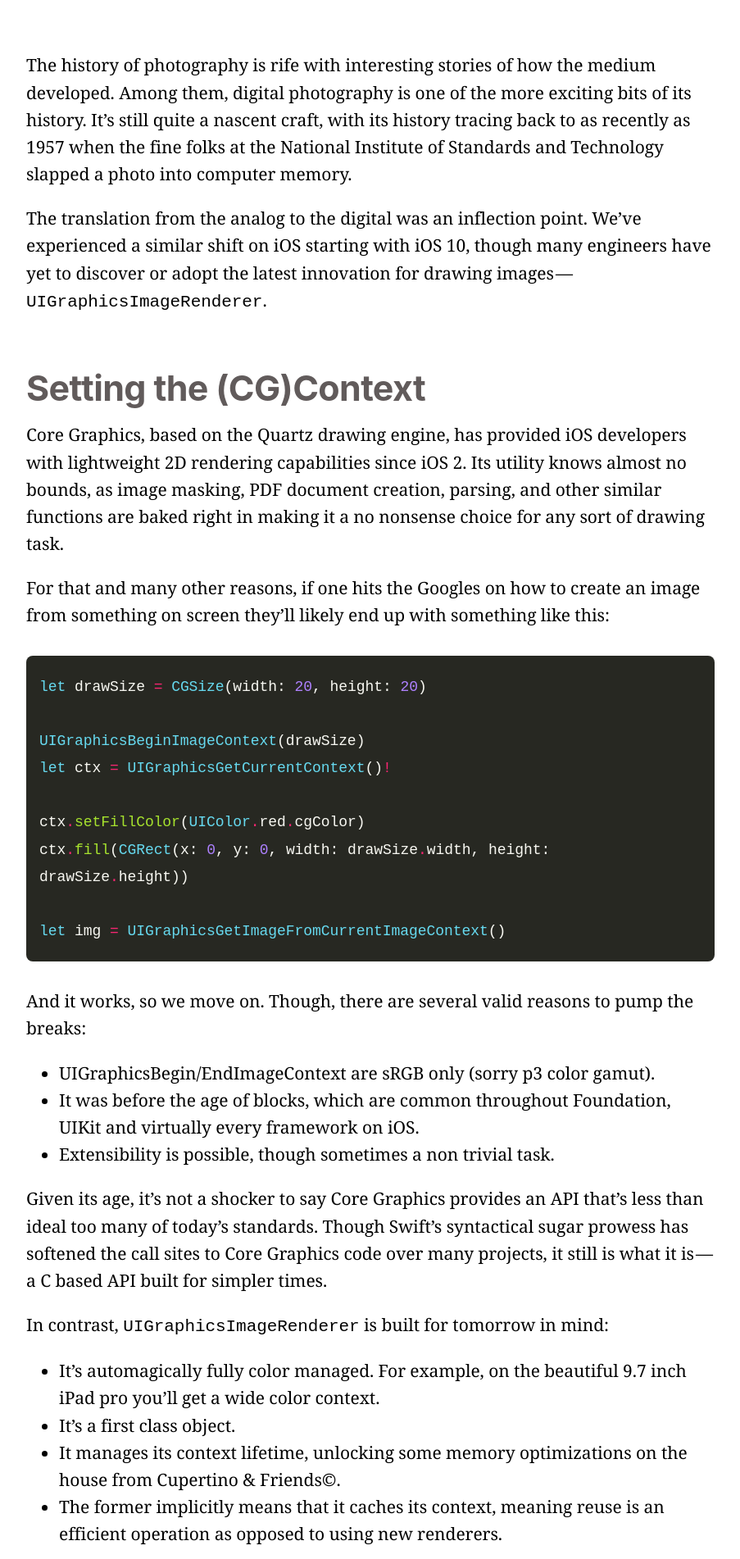
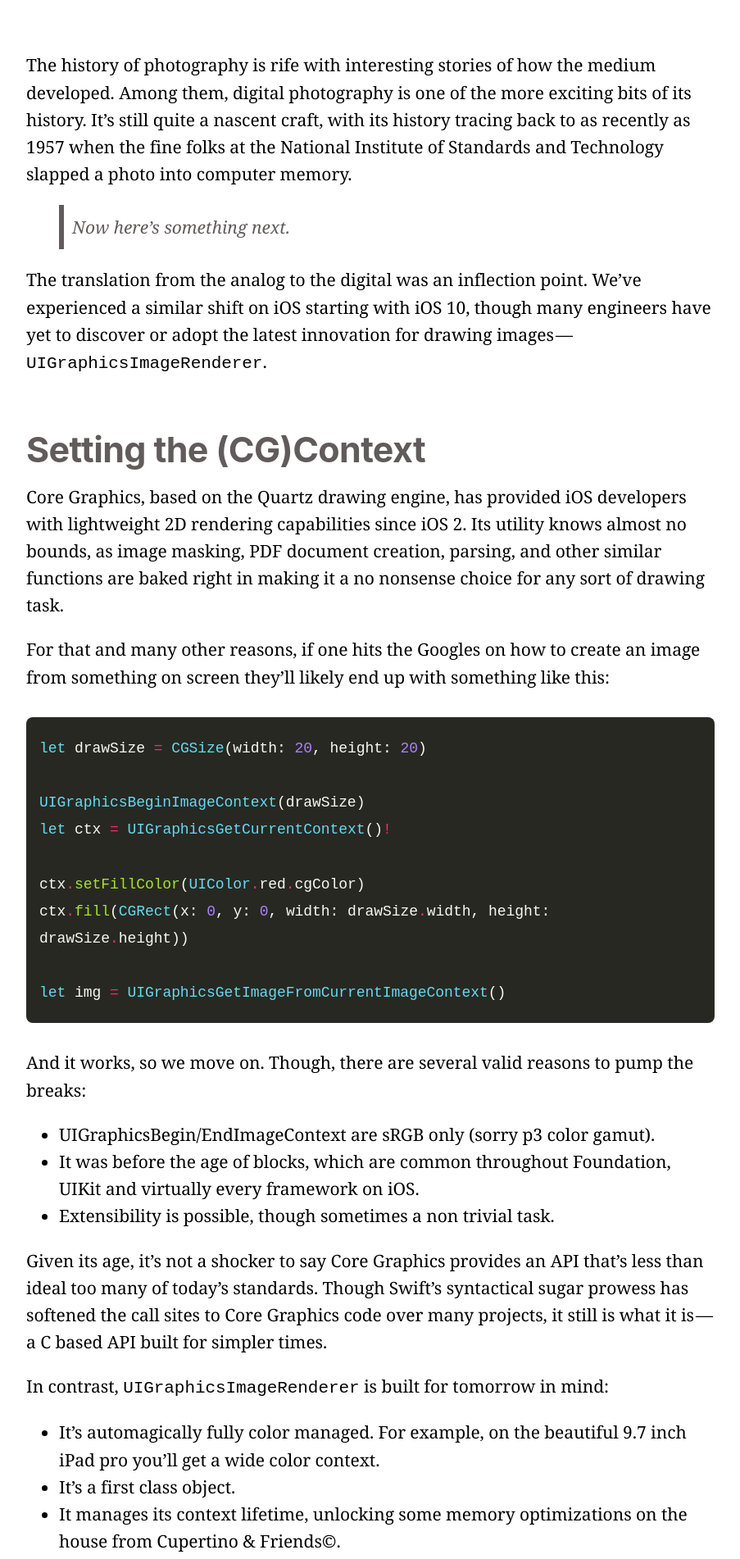
Before and after one commit to hassaan4584/Swiftjective-C, a Jekyll site: the page built from _posts/2018-08-01-uigraphicsimagerenderer.md, in a window 1280 px wide. Shown: the part 336-2238 px from the top of the page at 82% size, without its empty margins (188-1091 px from the left). Built offline with Jekyll 4.4.1, drawn with Linux system fonts in a browser that asks for light colours; comment, search, counter and statistics services are not loaded.

Commit message:
Blockquotes

```diff
--- a/_includes/head.html
+++ b/_includes/head.html
@@ -19,4 +19,6 @@
     {% feed_meta %}
     {% json_feed_meta %}
     {% seo %}
+    <meta name="twitter:title" content="{{ page.title }}"/>
+    <meta name="twitter:description" content="{{ page.description }}"/>
 </head>
--- a/_posts/2018-08-01-uigraphicsimagerenderer.md
+++ b/_posts/2018-08-01-uigraphicsimagerenderer.md
@@ -8,6 +8,8 @@ image: /assets/images/logo.png
 ---
 
 The history of photography is rife with interesting stories of how the medium developed. Among them, digital photography is one of the more exciting bits of its history. It's still quite a nascent craft, with its history tracing back to as recently as 1957 when the fine folks at the National Institute of Standards and Technology slapped a photo into computer memory.
+
+> Now here's something next.
 
 The translation from the analog to the digital was an inflection point. We've experienced a similar shift on iOS starting with iOS 10, though many engineers have yet to discover or adopt the latest innovation for drawing images — `UIGraphicsImageRenderer`.
 
--- a/_sass/themes.scss
+++ b/_sass/themes.scss
@@ -31,6 +31,17 @@
 
  /* Selectors
 –––––––––––––––––––––––––––––––––––––––––––––––––– */
+
+ blockquote {
+     border-left: 6px solid $sub-header-color;
+     padding: 0.5em 10px;
+     color: $sub-header-color;
+ }
+
+ blockquote p {
+     display: inline;
+     font-style: italic;
+ }
 
  h1 {
      color: $header-color;
```
Also changed, not shown: 7 other files.
